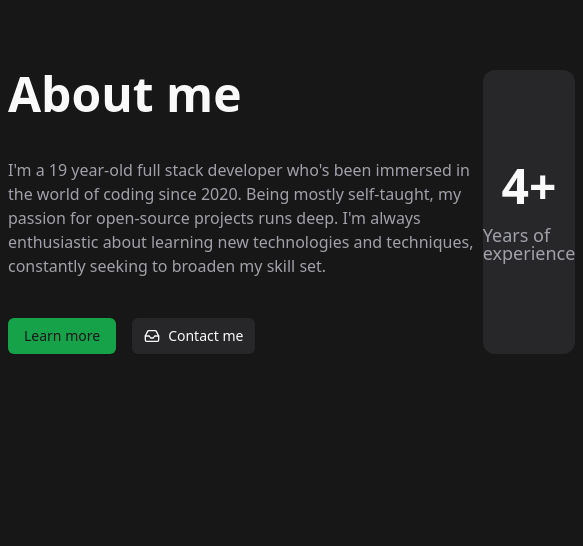
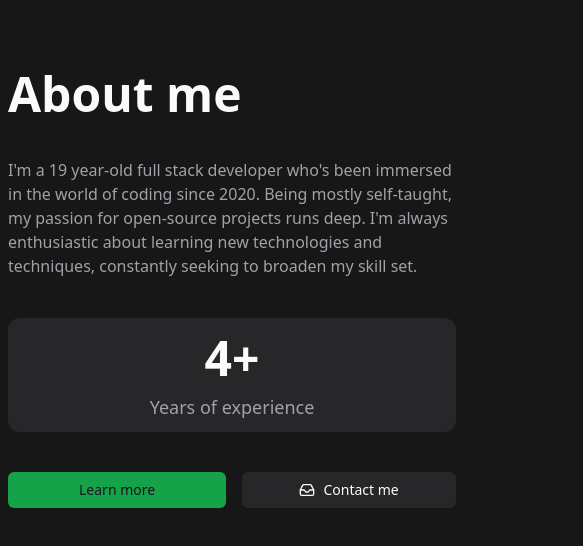
Before and after one commit to ijsKoud/klrnbk.nl, a Next.js app: page / in a window 390 px wide. Shown: the part 806-1352 px from the top of the page, 583 px wide, since content can reach past the window. Built offline with nearby package versions, Linux system fonts and the light colour scheme.

Commit message:
feat(about-me): responsive for mobile

```diff
--- a/src/components/home/about-me.tsx
+++ b/src/components/home/about-me.tsx
@@ -8,19 +8,24 @@ import Link from "next/link";
 
 export const AboutMe: FC = () => {
 	return (
-		<div className="flex justify-between">
-			<div className="max-w-lg flex flex-col gap-y-10">
+		<div className="flex justify-between max-md:flex-col">
+			<div className="max-w-lg flex flex-col gap-y-10 max-md:max-w-full">
 				<h2 id="about-me" className="text-5xl leading-none font-bold">
 					About me
 				</h2>
 				<p className="text-base leading-normal font-normal text-muted-foreground">
-					I&apos;m a {getAge(BIRTHDAY)} year-old full stack developer who&apos;s been immersed in the world of coding since 2020. Being mostly
-					self-taught, my passion for open-source projects runs deep. I&apos;m always enthusiastic about learning new technologies and
-					techniques, constantly seeking to broaden my skill set.
+					I&apos;m a {getAge(BIRTHDAY)} year-old full stack developer who&apos;s been immersed in the world of coding since 2020. Being
+					mostly self-taught, my passion for open-source projects runs deep. I&apos;m always enthusiastic about learning new technologies
+					and techniques, constantly seeking to broaden my skill set.
 				</p>
+
+				<ExperienceCard className="md:hidden w-full" years={getAge(CAREER_START)} />
+
 				<div className="flex gap-x-4">
-					<Button variant="default">Learn more</Button>
-					<Button variant="secondary" asChild>
+					<Button className="max-md:w-full" variant="default">
+						Learn more
+					</Button>
+					<Button className="max-md:w-full" variant="secondary" asChild>
 						<Link href="/#contact">
 							<Inbox /> Contact me
 						</Link>
@@ -28,7 +33,7 @@ export const AboutMe: FC = () => {
 				</div>
 			</div>
 
-			<ExperienceCard years={getAge(CAREER_START)} />
+			<ExperienceCard className="max-md:hidden" years={getAge(CAREER_START)} />
 		</div>
 	);
 };
--- a/src/components/home/ui/experience-card/index.tsx
+++ b/src/components/home/ui/experience-card/index.tsx
@@ -1,8 +1,9 @@
+import { cn } from "@/lib/utils";
 import { FC } from "react";
 
-export const ExperienceCard: FC<ExperienceCardProps> = ({ years }) => {
+export const ExperienceCard: FC<ExperienceCardProps> = ({ years, className }) => {
 	return (
-		<div className="w-80 bg-secondary rounded-xl flex flex-col justify-center items-center gap-y-4">
+		<div className={cn("w-80 bg-secondary rounded-xl flex flex-col justify-center items-center gap-y-4 py-4", className)}>
 			<span className="text-5xl leading-none font-bold">{years}+</span>
 			<span className="text-lg leading-none font-medium text-muted-foreground">Years of experience</span>
 		</div>
@@ -11,4 +12,5 @@ export const ExperienceCard: FC<ExperienceCardProps> = ({ years }) => {
 
 export type ExperienceCardProps = {
 	years: number;
+	className?: string;
 };
```
